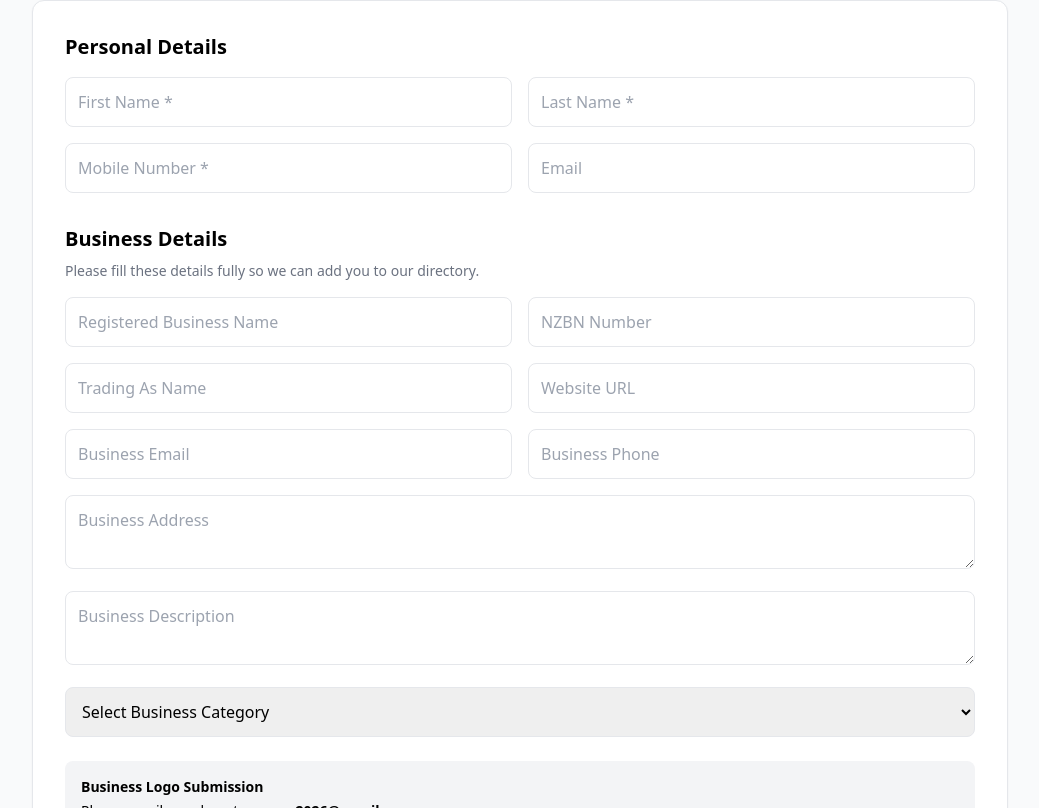
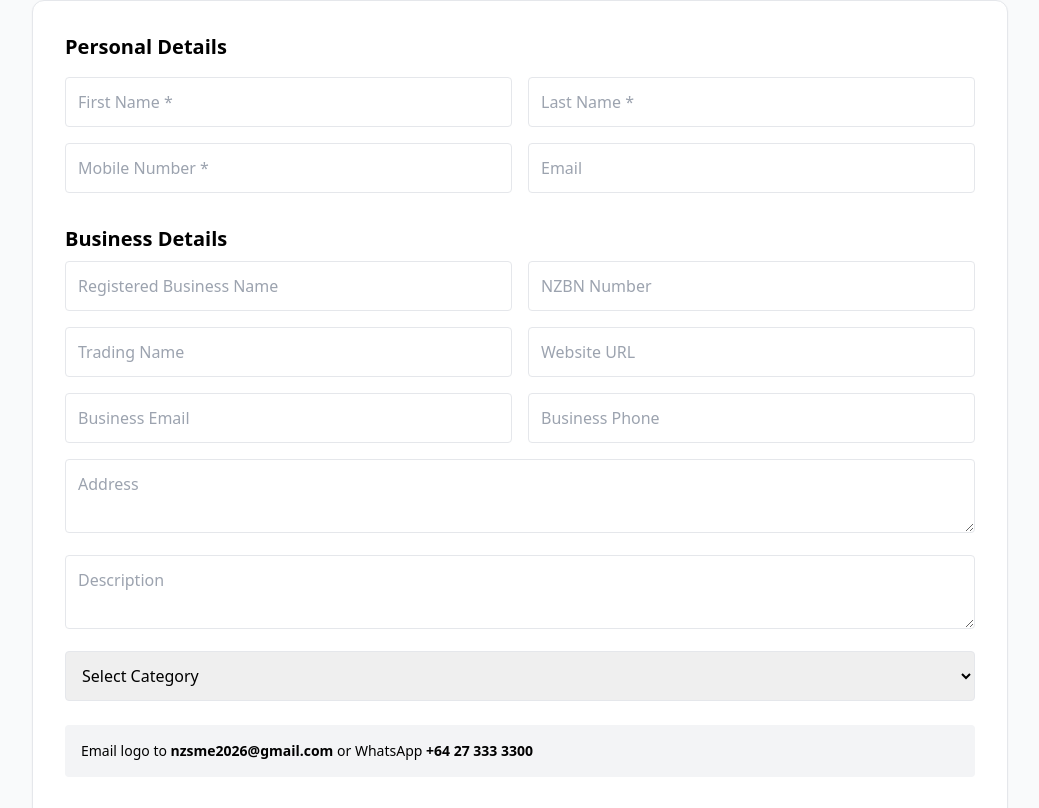
Before and after one commit to nzsme2026/nzsme, a Next.js app: page /apply in a window 1280 px wide. Shown: the part 372-1180 px from the top of the page, without its empty margins (120-1159 px from the left). Built offline with nearby package versions, Linux system fonts and the light colour scheme.

Commit message:
Fix: confirmation ID backend + stable submission flow

```diff
--- a/app/api/submit-application/route.ts
+++ b/app/api/submit-application/route.ts
@@ -2,15 +2,8 @@ import { NextResponse } from "next/server";
 import { Resend } from "resend";
 import { createClient } from "@supabase/supabase-js";
 
-const apiKey = process.env.RESEND_API_KEY;
+const resend = new Resend(process.env.RESEND_API_KEY!);
 
-if (!apiKey) {
-  console.error("RESEND_API_KEY is missing");
-}
-
-const resend = new Resend(apiKey!);
-
-// Supabase admin client
 const supabaseAdmin = createClient(
   process.env.NEXT_PUBLIC_SUPABASE_URL!,
   process.env.SUPABASE_SERVICE_ROLE_KEY!,
@@ -29,36 +22,66 @@ export async function POST(req: Request) {
     const data = await req.json();
     console.log("PAYLOAD:", data);
 
-    // 🔒 Duplicate protection (based on email)
-    if (data.email) {
-      const { data: existing, error: checkError } = await supabaseAdmin
+    // 🧠 SAFE CLEAN FUNCTION
+    const clean = (s: string) =>
+      (s || "").trim().toUpperCase().replace(/[^A-Z0-9]/g, "");
+
+    const fn = clean(data.firstName || "USR").slice(0, 3).padEnd(3, "X");
+    const ln = clean(data.lastName || "USR").slice(0, 3).padEnd(3, "X");
+
+    const now = new Date();
+    const yyyy = now.getFullYear();
+    const mm = String(now.getMonth() + 1).padStart(2, "0");
+    const dd = String(now.getDate()).padStart(2, "0");
+
+    const rand = Math.floor(1000 + Math.random() * 9000);
+
+    const confirmationId = `NZSME-${yyyy}${mm}${dd}-${fn}${ln}-${rand}`;
+
+    // 🔒 DUPLICATE CHECK (SAFE)
+    let existing = null;
+
+    if (data.email || data.phone) {
+      const { data: existingData } = await supabaseAdmin
         .from("membership_applications")
-        .select("id")
-        .eq("email", data.email)
-        .order("created_at", { ascending: false })
+        .select("confirmation_id")
+        .or(
+          [
+            data.email ? `email.eq.${data.email}` : null,
+            data.phone ? `phone.eq.${data.phone}` : null,
+          ]
+            .filter(Boolean)
+            .join(",")
+        )
         .limit(1);
 
-      if (checkError) {
-        console.error("CHECK ERROR:", checkError);
-      }
-
-      if (existing && existing.length > 0) {
-        console.log("Duplicate detected, skipping insert");
-
-        // Return success to avoid user confusion
-        return NextResponse.json({ success: true });
+      if (existingData && existingData.length > 0) {
+        existing = existingData[0];
       }
     }
 
-    // Insert into DB
+    // ✅ IF DUPLICATE → RETURN EXISTING ID
+    if (existing) {
+      console.log("Duplicate detected, returning existing ID");
+
+      return NextResponse.json({
+        success: true,
+        confirmationId: existing.confirmation_id,
+      });
+    }
+
+    // ✅ INSERT INTO DB
     const { error: dbError } = await supabaseAdmin
       .from("membership_applications")
       .insert([
         {
+          confirmation_id: confirmationId,
+
           first_name: data.firstName || "",
           last_name: data.lastName || "",
           phone: data.phone || "",
           email: data.email || "",
+
           registered_business_name: data.registeredBusinessName || "",
           nzbn: data.nzbn || "",
           trading_name: data.tradingName || "",
@@ -68,28 +91,25 @@ export async function POST(req: Request) {
           address: data.address || "",
           description: data.description || "",
           category: data.category || "",
+
           payment_status: "paid",
         },
       ]);
 
-    // ❌ If DB fails → return SAFE message
     if (dbError) {
-      console.error("DB INSERT ERROR:", dbError);
+      console.error("DB ERROR:", dbError);
 
       return NextResponse.json(
         {
           error:
-            "We have received your payment. However, there was an issue submitting your details. Please feel free to WhatsApp your details to Shailesh on 0273333300.",
+            "We received your payment, but there was an issue saving your details. Please WhatsApp your details to 0273333300.",
         },
         { status: 500 }
       );
     }
 
-    // ✅ Respond immediately (prevents timeout)
-    const response = NextResponse.json({ success: true });
-
-    // 🔁 Send email in background (no await)
-    if (apiKey) {
+    // 📧 EMAIL (NON-BLOCKING)
+    if (process.env.RESEND_API_KEY) {
       resend.emails
         .send({
           from: "NZSME <onboarding@resend.dev>",
@@ -97,36 +117,32 @@ export async function POST(req: Request) {
           subject: "New NZSME Membership Application",
           html: `
             <h2>New Membership Application</h2>
+            <p><strong>Confirmation ID:</strong> ${confirmationId}</p>
             <hr/>
-            <p><strong>First Name:</strong> ${data.firstName || ""}</p>
-            <p><strong>Last Name:</strong> ${data.lastName || ""}</p>
-            <p><strong>Phone:</strong> ${data.phone || ""}</p>
-            <p><strong>Email:</strong> ${data.email || ""}</p>
+            <p><strong>Name:</strong> ${data.firstName} ${data.lastName}</p>
+            <p><strong>Phone:</strong> ${data.phone}</p>
+            <p><strong>Email:</strong> ${data.email || "-"}</p>
             <hr/>
-            <p><strong>Registered Business Name:</strong> ${data.registeredBusinessName || ""}</p>
-            <p><strong>NZBN:</strong> ${data.nzbn || ""}</p>
-            <p><strong>Trading Name:</strong> ${data.tradingName || ""}</p>
-            <p><strong>Website:</strong> ${data.website || ""}</p>
-            <p><strong>Business Email:</strong> ${data.businessEmail || ""}</p>
-            <p><strong>Business Phone:</strong> ${data.businessPhone || ""}</p>
-            <p><strong>Address:</strong> ${data.address || ""}</p>
-            <p><strong>Description:</strong> ${data.description || ""}</p>
-            <p><strong>Category:</strong> ${data.category || ""}</p>
+            <p><strong>Business:</strong> ${data.registeredBusinessName || "-"}</p>
+            <p><strong>Category:</strong> ${data.category || "-"}</p>
           `,
         })
-        .catch((emailError) => {
-          console.error("EMAIL ERROR:", emailError);
-        });
+        .catch((err) => console.error("EMAIL ERROR:", err));
     }
 
-    return response;
+    // ✅ FINAL RESPONSE
+    return NextResponse.json({
+      success: true,
+      confirmationId,
+    });
+
   } catch (error: any) {
     console.error("SERVER ERROR:", error);
 
     return NextResponse.json(
       {
         error:
-          "We have received your payment. However, there was an issue submitting your details. Please feel free to WhatsApp your details to Shailesh on 0273333300.",
+          "We received your payment, but something went wrong. Please WhatsApp your details to 0273333300.",
       },
       { status: 500 }
     );
--- a/app/apply/ApplyForm.tsx
+++ b/app/apply/ApplyForm.tsx
@@ -7,6 +7,7 @@ import { useState } from "react";
 export default function ApplyForm({ isPaid }: { isPaid: boolean }) {
   const [submitted, setSubmitted] = useState(false);
   const [confirmationId, setConfirmationId] = useState("");
+  const [errorMsg, setErrorMsg] = useState("");
 
   const [formData, setFormData] = useState({
     firstName: "",
@@ -41,22 +42,17 @@ export default function ApplyForm({ isPaid }: { isPaid: boolean }) {
     window.location.href = data.url;
   };
 
-  const generateConfirmationId = () => {
-    const prefix = formData.firstName.substring(0, 3).toUpperCase();
-    const timestamp = Date.now().toString().slice(-6);
-    return `NZSME-${prefix}-${timestamp}`;
-  };
-
   const handleSubmit = async (e: React.FormEvent) => {
     e.preventDefault();
+    setErrorMsg("");
 
     if (!isPaid) {
-      alert("Please complete payment first.");
+      setErrorMsg("Please complete payment first.");
       return;
     }
 
     if (!formData.firstName || !formData.lastName || !formData.phone) {
-      alert("First Name, Last Name and Mobile Number are required.");
+      setErrorMsg("First Name, Last Name and Mobile Number are required.");
       return;
     }
 
@@ -73,25 +69,25 @@ export default function ApplyForm({ isPaid }: { isPaid: boolean }) {
 
       if (!res.ok) {
         console.error("Submit API error:", result);
-        alert("Something went wrong while submitting. Please try again.");
+        setErrorMsg(result.error || "Something went wrong.");
         return;
       }
 
-      const id = generateConfirmationId();
-      setConfirmationId(id);
+      // ✅ REAL ID FROM BACKEND
+      setConfirmationId(result.confirmationId);
       setSubmitted(true);
+
     } catch (error) {
       console.error("Submit error:", error);
-      alert("Submission failed. Please try again.");
+      setErrorMsg("Submission failed. Please try again.");
     }
   };
 
   return (
     <div className="min-h-screen bg-gray-50">
-      {/* Header (kept inside Apply page to avoid layout issues) */}
+      {/* Header */}
       <header className="relative z-10 w-full border-b border-slate-200/70 bg-slate-900">
         <div className="mx-auto flex max-w-6xl items-center justify-between px-6 py-3">
-          {/* Logo */}
           <Link href="/" className="flex items-center">
             <Image
               src="/NZSME.jpeg"
@@ -102,25 +98,23 @@ export default function ApplyForm({ isPaid }: { isPaid: boolean }) {
             />
           </Link>
 
-          {/* Nav */}
           <nav className="hidden items-center gap-8 text-sm font-medium text-slate-200 md:flex">
             <Link className="hover:text-white transition" href="/">
               Home
             </Link>
           </nav>
 
-          {/* Right actions */}
           <div className="flex items-center gap-4">
             <Link
               href="/login"
-              className="hidden text-sm font-medium text-slate-200 hover:text-white transition md:inline-flex"
+              className="hidden text-sm font-medium text-slate-200 hover:text-white md:inline-flex"
             >
               Login
             </Link>
 
             <Link
               href="/apply"
-              className="inline-flex items-center justify-center rounded-md bg-white px-4 py-2 text-sm font-semibold text-slate-900 hover:bg-slate-100 transition"
+              className="inline-flex items-center justify-center rounded-md bg-white px-4 py-2 text-sm font-semibold text-slate-900"
             >
               Apply Now
             </Link>
@@ -145,142 +139,63 @@ export default function ApplyForm({ isPaid }: { isPaid: boolean }) {
               </div>
             )}
 
+            {errorMsg && (
+              <div className="mb-6 p-4 bg-red-100 text-red-700 rounded">
+                {errorMsg}
+              </div>
+            )}
+
             <form
               onSubmit={handleSubmit}
               className="bg-white p-8 rounded-xl shadow-sm border space-y-8"
             >
-              {/* PERSONAL DETAILS */}
+              {/* PERSONAL */}
               <div>
                 <h2 className="text-xl font-semibold mb-4">Personal Details</h2>
 
                 <div className="grid md:grid-cols-2 gap-4">
-                  <input
-                    name="firstName"
-                    placeholder="First Name *"
-                    onChange={handleChange}
-                    className="border rounded-lg p-3 w-full"
-                  />
-                  <input
-                    name="lastName"
-                    placeholder="Last Name *"
-                    onChange={handleChange}
-                    className="border rounded-lg p-3 w-full"
-                  />
-                  <input
-                    name="phone"
-                    placeholder="Mobile Number *"
-                    onChange={handleChange}
-                    className="border rounded-lg p-3 w-full"
-                  />
-                  <input
-                    name="email"
-                    placeholder="Email"
-                    onChange={handleChange}
-                    className="border rounded-lg p-3 w-full"
-                  />
+                  <input name="firstName" placeholder="First Name *" onChange={handleChange} className="border p-3 rounded" />
+                  <input name="lastName" placeholder="Last Name *" onChange={handleChange} className="border p-3 rounded" />
+                  <input name="phone" placeholder="Mobile Number *" onChange={handleChange} className="border p-3 rounded" />
+                  <input name="email" placeholder="Email" onChange={handleChange} className="border p-3 rounded" />
                 </div>
               </div>
 
-              {/* BUSINESS DETAILS */}
+              {/* BUSINESS */}
               <div>
                 <h2 className="text-xl font-semibold mb-2">Business Details</h2>
-                <p className="text-sm text-gray-500 mb-4">
-                  Please fill these details fully so we can add you to our
-                  directory.
-                </p>
 
                 <div className="grid md:grid-cols-2 gap-4">
-                  <input
-                    name="registeredBusinessName"
-                    placeholder="Registered Business Name"
-                    onChange={handleChange}
-                    className="border rounded-lg p-3 w-full"
-                  />
-                  <input
-                    name="nzbn"
-                    placeholder="NZBN Number"
-                    onChange={handleChange}
-                    className="border rounded-lg p-3 w-full"
-                  />
-                  <input
-                    name="tradingName"
-                    placeholder="Trading As Name"
-                    onChange={handleChange}
-                    className="border rounded-lg p-3 w-full"
-                  />
-                  <input
-                    name="website"
-                    placeholder="Website URL"
-                    onChange={handleChange}
-                    className="border rounded-lg p-3 w-full"
-                  />
-                  <input
-                    name="businessEmail"
-                    placeholder="Business Email"
-                    onChange={handleChange}
-                    className="border rounded-lg p-3 w-full"
-                  />
-                  <input
-                    name="businessPhone"
-                    placeholder="Business Phone"
-                    onChange={handleChange}
-                    className="border rounded-lg p-3 w-full"
-                  />
+                  <input name="registeredBusinessName" placeholder="Registered Business Name" onChange={handleChange} className="border p-3 rounded" />
+                  <input name="nzbn" placeholder="NZBN Number" onChange={handleChange} className="border p-3 rounded" />
+                  <input name="tradingName" placeholder="Trading Name" onChange={handleChange} className="border p-3 rounded" />
+                  <input name="website" placeholder="Website URL" onChange={handleChange} className="border p-3 rounded" />
+                  <input name="businessEmail" placeholder="Business Email" onChange={handleChange} className="border p-3 rounded" />
+                  <input name="businessPhone" placeholder="Business Phone" onChange={handleChange} className="border p-3 rounded" />
                 </div>
 
-                <textarea
-                  name="address"
-                  placeholder="Business Address"
-                  onChange={handleChange}
-                  className="border rounded-lg p-3 w-full mt-4"
-                />
+                <textarea name="address" placeholder="Address" onChange={handleChange} className="border p-3 rounded w-full mt-4" />
+                <textarea name="description" placeholder="Description" onChange={handleChange} className="border p-3 rounded w-full mt-4" />
 
-                <textarea
-                  name="description"
-                  placeholder="Business Description"
-                  onChange={handleChange}
-                  className="border rounded-lg p-3 w-full mt-4"
-                />
-
-                <select
-                  name="category"
-                  onChange={handleChange}
-                  className="border rounded-lg p-3 w-full mt-4"
-                >
-                  <option value="">Select Business Category</option>
+                <select name="category" onChange={handleChange} className="border p-3 rounded w-full mt-4">
+                  <option value="">Select Category</option>
                   <option>Retail</option>
                   <option>IT</option>
-                  <option>Beauty Industry</option>
-                  <option>Educational Coaches</option>
+                  <option>Finance</option>
                   <option>Construction</option>
-                  <option>Government</option>
-                  <option>Legal Professionals</option>
-                  <option>Real Estate</option>
                   <option>Hospitality</option>
-                  <option>Health Practitioners</option>
-                  <option>Import Export Wholesale</option>
-                  <option>Digital Marketing</option>
-                  <option>Car Dealers</option>
-                  <option>Finance</option>
                   <option>Other</option>
                 </select>
 
-                <div className="mt-6 p-4 bg-gray-100 rounded-lg text-sm">
-                  <p className="font-semibold mb-1">Business Logo Submission</p>
-                  <p>
-                    Please email your logo to{" "}
-                    <strong>nzsme2026@gmail.com</strong>
-                  </p>
-                  <p>
-                    Or WhatsApp to <strong>+64 27 333 3300</strong>
-                  </p>
+                <div className="mt-6 p-4 bg-gray-100 rounded text-sm">
+                  Email logo to <strong>nzsme2026@gmail.com</strong> or WhatsApp <strong>+64 27 333 3300</strong>
                 </div>
               </div>
 
               <button
                 type="submit"
                 disabled={!isPaid}
-                className="bg-blue-600 text-white px-8 py-3 rounded-lg disabled:bg-gray-400"
+                className="bg-blue-600 text-white px-6 py-3 rounded"
               >
                 Submit Application
               </button>
@@ -298,9 +213,7 @@ export default function ApplyForm({ isPaid }: { isPaid: boolean }) {
 
             <div className="bg-gray-100 p-4 rounded-lg inline-block">
               <p className="text-sm text-gray-600">Confirmation ID</p>
-              <p className="text-xl font-bold text-slate-900">
-                {confirmationId}
-              </p>
+              <p className="text-xl font-bold">{confirmationId}</p>
             </div>
           </div>
         )}
```
